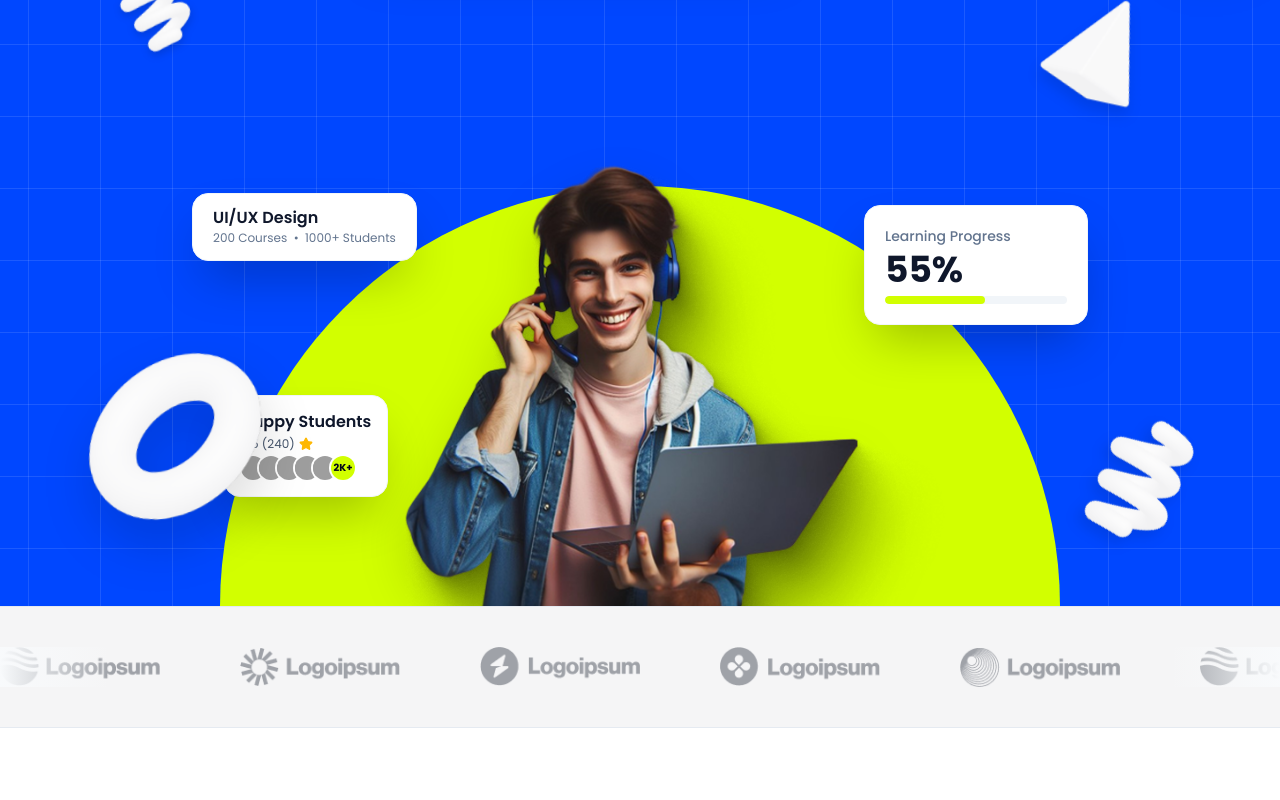
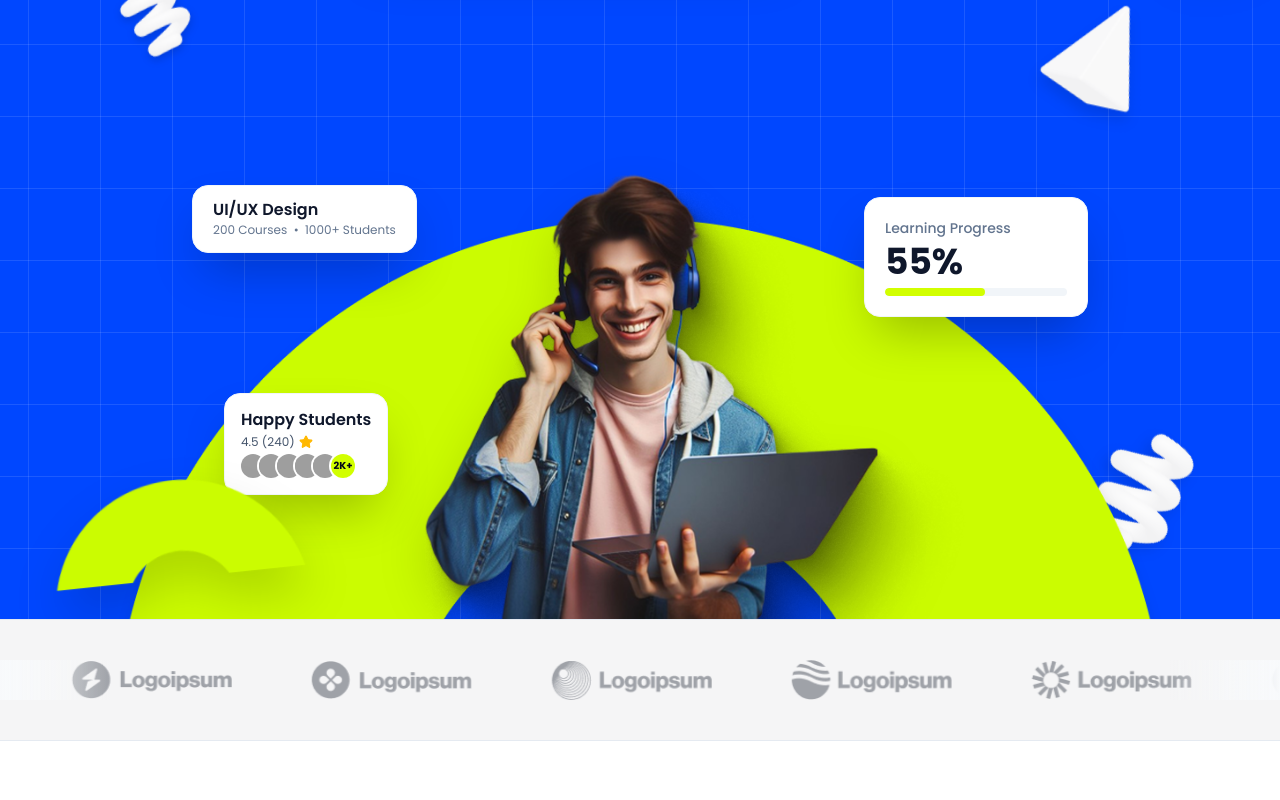
Before and after one commit to SujonRoyBD/bytespace, a Next.js app: page / in a window 1280 px wide. Shown: the part 540-1340 px from the top of the page. Built offline with nearby package versions, Linux system fonts and the light colour scheme; grey boxes are pictures that could not be loaded; a web font is replaced by a local one.

Commit message:
hero section rounded image add

```diff
--- a/src/app/globals.css
+++ b/src/app/globals.css
@@ -115,6 +115,24 @@
   50% { opacity: 0.85; }
 }
 
+@keyframes marquee {
+  0% {
+    transform: translateX(0);
+  }
+  100% {
+    transform: translateX(-50%);
+  }
+}
+
+.animate-marquee {
+  animation: marquee 40s linear infinite;
+}
+
+/* Optional: pause on hover */
+.animate-marquee:hover {
+  animation-play-state: paused;
+}
+
 .animate-pulse-subtle {
   animation: pulse-subtle 3s infinite ease-in-out;
 }
--- a/src/components/home/hero-section.tsx
+++ b/src/components/home/hero-section.tsx
@@ -48,7 +48,7 @@ export function HeroSection() {
           width={280}
           height={280}
           priority
-          className="w-full h-auto object-contain -rotate-6 drop-shadow-2xl"
+          className="w-full h-auto object-contain -rotate-6 drop-shadow-2xl hidden md:block"
         />
       </div>
 
@@ -128,25 +128,44 @@ export function HeroSection() {
         </div>
       </div>
 
-      {/* CENTERPIECE SHOWCASE (Lime Circle + Student Image + Floating Cards) */}
-      <div className="relative w-full max-w-5xl mx-auto mt-8 sm:mt-12 flex items-end justify-center z-10 min-h-[340px] xs:min-h-[400px] sm:min-h-[500px] lg:min-h-[580px] overflow-visible">
-        {/* Giant Lime Green Circle Background */}
-        <div className="absolute bottom-0 w-[280px] h-[280px] xs:w-[340px] xs:h-[340px] sm:w-[540px] sm:h-[540px] md:w-[680px] md:h-[680px] lg:w-[840px] lg:h-[840px] rounded-full bg-[#D2FF00] z-0 translate-y-[35%] sm:translate-y-[50%]" />
+      {/* CENTERPIECE SHOWCASE (Rounded Image + Student + Floating Cards) */}
+      <div className="relative w-full max-w-5xl mx-auto mt-8 sm:mt-12 flex items-end justify-center z-10 min-h-[380px] xs:min-h-[440px] sm:min-h-[540px] lg:min-h-[620px] overflow-visible">
+        {/* Rounded Image instead of CSS Circle */}
+        <div
+          className="absolute bottom-0 left-1/2 -translate-x-1/2
+                  w-[380px] xs:w-[460px] sm:w-[680px] md:w-[860px] lg:w-[1050px]
+                  pointer-events-none select-none z-0
+                  translate-y-[10%] sm:translate-y-[1%]"
+        >
+          <Image
+            src="/images/rounded.png"
+            alt="Rounded Background"
+            width={1100}
+            height={1100}
+            priority
+            className="w-full h-auto object-contain drop-shadow-xl"
+          />
+        </div>
 
-        {/* Student Image Cutout */}
-        <div className="relative z-10 w-[260px] xs:w-[320px] sm:w-[460px] md:w-[540px] lg:w-[620px] h-auto flex items-end justify-center pointer-events-none select-none translate-y-8 sm:translate-y-16 lg:translate-y-33">
+        {/* Student Image */}
+        <div
+          className="relative z-10
+          w-[260px] xs:w-[320px] sm:w-[460px] md:w-[540px] lg:w-[620px]
+          h-auto flex items-end justify-center pointer-events-none select-none
+          translate-y-16 sm:translate-y-28 lg:translate-y-32 translate-x-5"
+        >
           <Image
             src="/images/profetional-groth.png"
             alt="ByteSpace Student"
-            width={640}
-            height={640}
+            width={340}
+            height={340}
             priority
             className="w-full h-auto object-contain drop-shadow-2xl"
           />
         </div>
 
         {/* Floating Card 1: UI/UX Design (Left) */}
-        <div className="absolute left-1 xs:left-4 sm:left-10 lg:left-16 top-[20%] sm:top-[28%] lg:top-[32%] z-20 bg-white rounded-xl sm:rounded-2xl px-3 py-2.5 sm:px-5 sm:py-3.5 shadow-2xl border border-slate-100 text-slate-900 text-left animate-in fade-in zoom-in duration-300">
+        <div className="absolute left-1 xs:left-4 sm:left-10 lg:left-16 top-[18%] sm:top-[26%] lg:top-[30%] z-20 bg-white rounded-xl sm:rounded-2xl px-3 py-2.5 sm:px-5 sm:py-3.5 shadow-2xl border border-slate-100 text-slate-900 text-left animate-in fade-in zoom-in duration-300">
           <div className="font-satoshi font-semibold text-xs sm:text-sm lg:text-[16px] leading-tight text-slate-900">
             UI/UX Design
           </div>
@@ -156,7 +175,7 @@ export function HeroSection() {
         </div>
 
         {/* Floating Card 2: Learning Progress 55% (Right) */}
-        <div className="absolute right-1 xs:right-4 sm:right-10 lg:right-16 top-[25%] sm:top-[30%] lg:top-[34%] z-20 bg-white rounded-xl sm:rounded-2xl p-2.5 sm:p-4 lg:p-5 shadow-2xl border border-slate-100 text-slate-900 text-left w-32 xs:w-40 sm:w-48 lg:w-56 animate-in fade-in zoom-in duration-500">
+        <div className="absolute right-1 xs:right-4 sm:right-10 lg:right-16 top-[22%] sm:top-[28%] lg:top-[32%] z-20 bg-white rounded-xl sm:rounded-2xl p-2.5 sm:p-4 lg:p-5 shadow-2xl border border-slate-100 text-slate-900 text-left w-32 xs:w-40 sm:w-48 lg:w-56 animate-in fade-in zoom-in duration-500">
           <div className="font-satoshi font-medium text-[10px] sm:text-xs lg:text-sm text-slate-500">
             Learning Progress
           </div>
@@ -169,7 +188,7 @@ export function HeroSection() {
         </div>
 
         {/* Floating Card 3: Happy Students (Bottom Left) */}
-        <div className="absolute left-2 xs:left-6 sm:left-14 lg:left-24 bottom-[10%] sm:bottom-[14%] lg:bottom-[18%] z-20 bg-white rounded-xl sm:rounded-2xl p-2.5 sm:p-3.5 lg:p-4 shadow-2xl border border-slate-100 text-slate-900 text-left animate-in fade-in zoom-in duration-700">
+        <div className="absolute left-2 xs:left-6 sm:left-14 lg:left-24 bottom-[12%] sm:bottom-[16%] lg:bottom-[20%] z-20 bg-white rounded-xl sm:rounded-2xl p-2.5 sm:p-3.5 lg:p-4 shadow-2xl border border-slate-100 text-slate-900 text-left animate-in fade-in zoom-in duration-700">
           <div className="font-satoshi font-semibold text-xs sm:text-sm lg:text-[16px] leading-tight text-slate-900">
             Happy Students
           </div>
```
Also changed, not shown: public/images/rounded.png.
